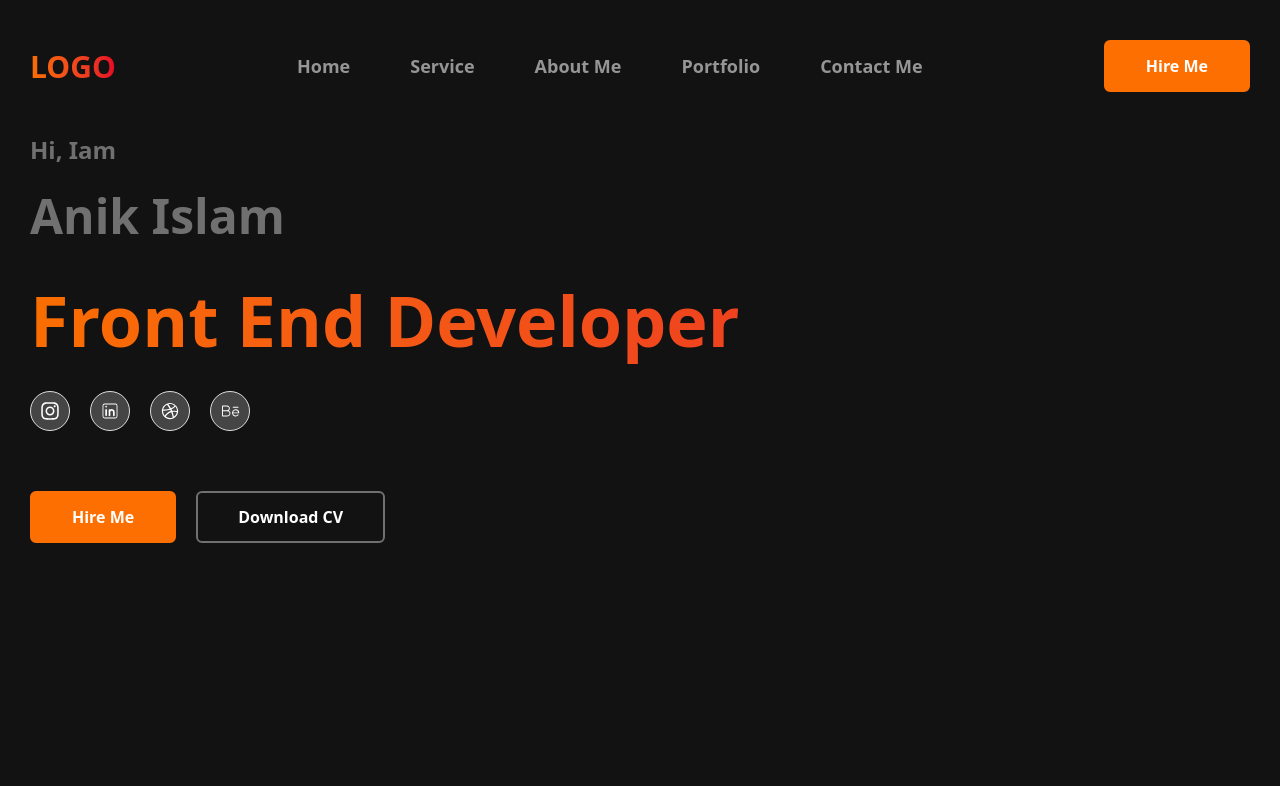
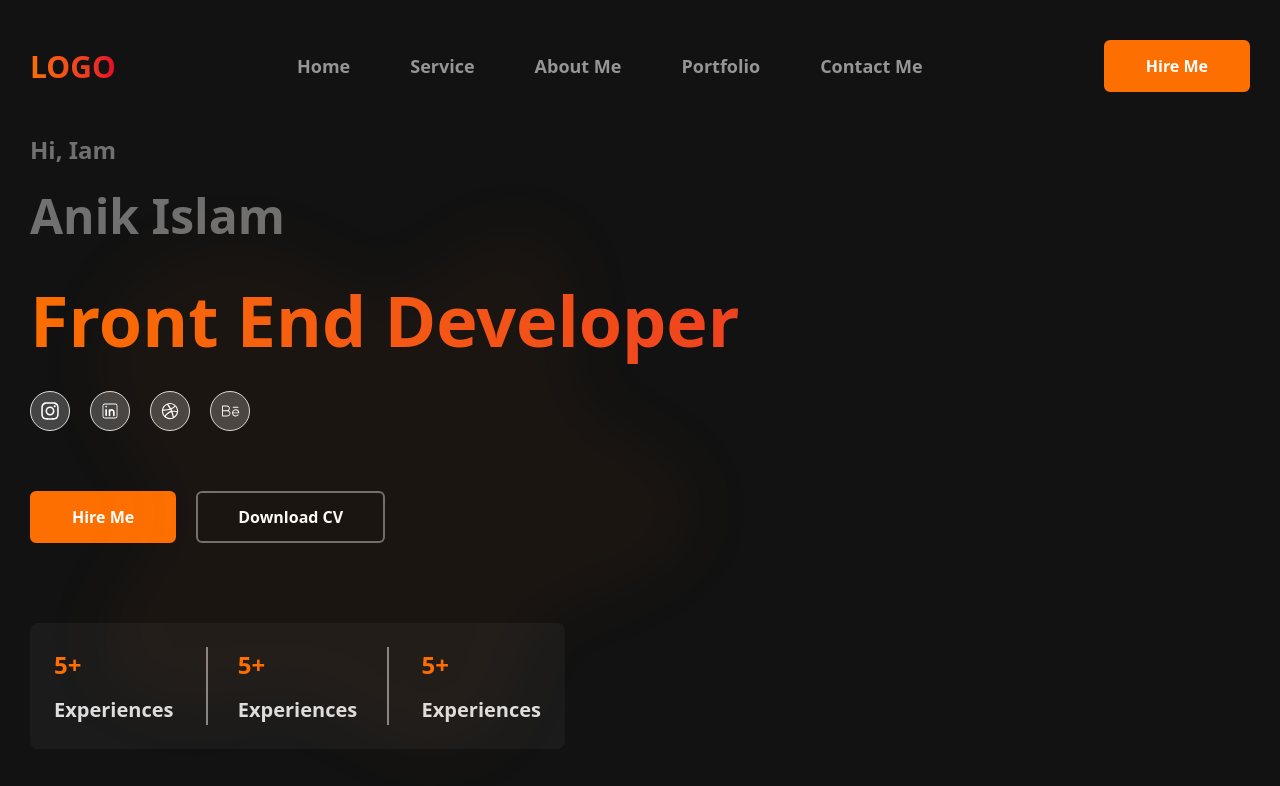
Before and after one commit to Roni006/personal-portfolio, a Next.js app: page / in a window 1280 px wide. Shown: the top 786 px of the page. Built offline with nearby package versions, Linux system fonts and the light colour scheme.

Commit message:
created left side of banner components

```diff
--- a/src/Components/Banner.jsx
+++ b/src/Components/Banner.jsx
@@ -1,3 +1,4 @@
+"use client";
 import React from "react";
 import Container from "./Container";
 import { FaInstagram } from "react-icons/fa6";
@@ -5,13 +6,21 @@ import { CiLinkedin } from "react-icons/ci";
 import { PiBehanceLogoLight } from "react-icons/pi";
 import { AiOutlineDribbble } from "react-icons/ai";
 
+
+// !image import
+import bannerShape from '../../src/img/banner-shape.png'
+import Image from "next/image";
+
 const Banner = () => {
   return (
     <>
       <section>
         <Container>
           <div>
-            <div>
+            <div className="relative">
+              <div>
+                <Image className="absolute left-0 top-5" src={bannerShape} alt="Banner Shape" />
+              </div>
               <span className="intro">Hi, Iam</span>
               <h6 className="name pt-3">Anik Islam</h6>
               <h1 className="font-bold tracking-[3%] bg-linear-to-r from-[#FA6E00] to-[#E60026] bg-clip-text text-transparent text-[70px] pt-4 pb-4.5 ">
@@ -46,6 +55,35 @@ const Banner = () => {
                   Download CV
                 </button>
               </div>
+
+              <div className="details p-6 bg-[rgba(255,255,255,0.04)] rounded-lg flex items-center gap-7.5 w-133.75 justify-between">
+                <div className="">
+                  <h2 className="text-[24px] font-extrabold text-[#fd6f00] tracking-[3%] pb-3 ">
+                    5+
+                  </h2>
+                  <p className="text-[20px] font-bold tracking-[3%] text-[#dfdfdf] ">
+                    Experiences
+                  </p>
+                </div>
+
+                <div className="border-l-2 border-r-2 border-[#898585] px-7.5">
+                  <h2 className="text-[24px] font-extrabold text-[#fd6f00] tracking-[3%] pb-3 ">
+                    5+
+                  </h2>
+                  <p className="text-[20px] font-bold tracking-[3%] text-[#dfdfdf] ">
+                    Experiences
+                  </p>
+                </div>
+
+                <div>
+                  <h2 className="text-[24px] font-extrabold text-[#fd6f00] tracking-[3%] pb-3 ">
+                    5+
+                  </h2>
+                  <p className="text-[20px] font-bold tracking-[3%] text-[#dfdfdf] ">
+                    Experiences
+                  </p>
+                </div>
+              </div>
             </div>
             <div></div>
           </div>
--- a/src/app/(root)/layout.jsx
+++ b/src/app/(root)/layout.jsx
@@ -1,3 +1,5 @@
+
+
 import Navbar from "@/Components/Navbar";
 
 export const metadata = {
```
Also changed, not shown: src/img/banner-shape.png (added).
